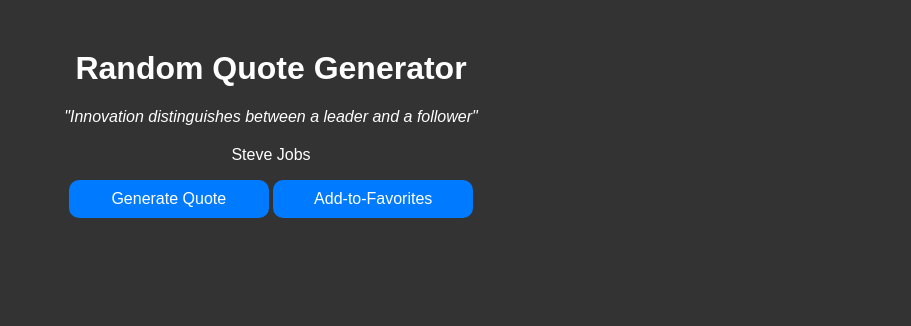
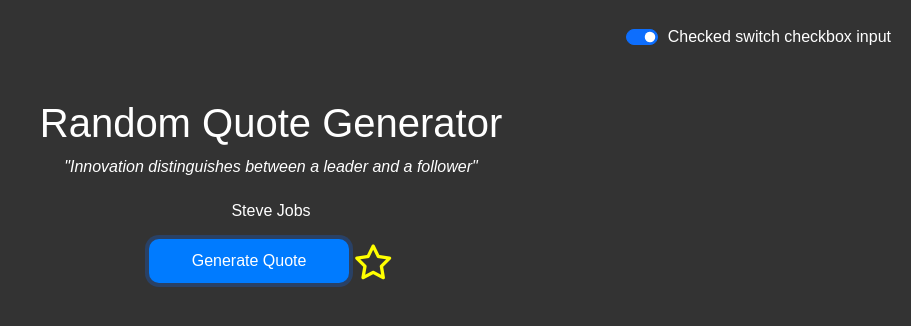
Before and after one commit to evka07/random-quote, a website with bundled scripts: page src/index.html in a window 1280 px wide. Both pictures are taken after a click on the button "Generate Quote". Shown: the whole page, without its empty margins (369-1280 px from the left). Built offline with nearby package versions, Linux system fonts and the light colour scheme.

Commit message:
favorite icon is added

```diff
--- a/src/index.html
+++ b/src/index.html
@@ -5,10 +5,18 @@
     <meta name="viewport"
           content="width=device-width, user-scalable=no, initial-scale=1.0, maximum-scale=1.0, minimum-scale=1.0">
     <meta http-equiv="X-UA-Compatible" content="ie=edge">
+    <link href="https://cdn.jsdelivr.net/npm/bootstrap@5.1.3/dist/css/bootstrap.min.css" rel="stylesheet" integrity="sha384-1BmE4kWBq78iYhFldvKuhfTAU6auU8tT94WrHftjDbrCEXSU1oBoqyl2QvZ6jIW3" crossorigin="anonymous">
+    <link rel="stylesheet" href="https://use.fontawesome.com/releases/v6.0.0/css/all.css">
     <link rel="stylesheet" href="style.css">
     <title>random-quotes</title>
 </head>
 <body>
+<header>
+    <div class="form-check form-switch">
+        <input class="form-check-input" type="checkbox" role="switch" id="flexSwitchCheckChecked" checked>
+        <label class="form-check-label" for="flexSwitchCheckChecked">Checked switch checkbox input</label>
+    </div>
+</header>
 <div class = 'container'>
     <h1>Random Quote Generator</h1>
     <p id = 'quote' class = "quote">
@@ -16,9 +24,7 @@
     </p>
     <p id = 'quote-author'></p>
     <button id = 'generate-btn' class="btn">Generate Quote</button>
-    <button id = 'toggle-favorite-btn' class="fav-btn">Add-to-Favorites</button>
-</div>
-
+    <i id = 'toggle-favorite-btn' class="fa-regular fa-star"></i>
 <div class="favorites-container" id="favorites-container">
     <!-- Favorite quotes will be dynamically added here -->
 </div>
--- a/src/script.js
+++ b/src/script.js
@@ -1,12 +1,17 @@
 import quotes from "./quotes.js";
+import switchTheme from "./theme.js";
 
 const quoteElement = document.getElementById('quote');
 const generateBtn = document.getElementById('generate-btn');
 const quoteAuthorElement = document.getElementById('quote-author');
 const toggleFavoriteBtn = document.getElementById('toggle-favorite-btn');
 const favoritesContainer = document.getElementById('favorites-container');
+const switchBackground = document.querySelector('.form-check-input');
+
+
 
 let currentQuoteIndex;
+
 
 function generateRandomQuote() {
     currentQuoteIndex = Math.floor(Math.random() * quotes.length);
@@ -16,10 +21,10 @@
     quoteElement.textContent = quote;
     quoteAuthorElement.textContent = author;
     toggleFavoriteBtn.style.display = 'inline-block';
-    toggleFavoriteBtn.textContent = randomQuote.isFavorite
-        ? 'Remove'
-        : 'Add-to-Favorites'
+    toggleFavoriteBtn.classList.toggle('fa-solid', randomQuote.isFavorite);
+    toggleFavoriteBtn.classList.toggle('fa-regular', !randomQuote.isFavorite);
 }
+
 
 function toggleFavorite() {
     console.log(currentQuoteIndex);
@@ -27,9 +32,8 @@
         const currentQuote = quotes[currentQuoteIndex];
         currentQuote.isFavorite = !currentQuote.isFavorite;
         console.log(quotes)
-        toggleFavoriteBtn.textContent = currentQuote.isFavorite
-            ? 'Remove'
-            : 'Add-to-Favorites'
+        toggleFavoriteBtn.classList.toggle('fa-solid', currentQuote.isFavorite);
+        toggleFavoriteBtn.classList.toggle('fa-regular', !currentQuote.isFavorite);
 
         if (currentQuote.isFavorite) {
             const favoriteCard = document.createElement('div');
@@ -55,7 +59,9 @@
 
 }
 
+
+
 generateBtn.addEventListener('click', generateRandomQuote);
 toggleFavoriteBtn.addEventListener('click', toggleFavorite);
-
+switchBackground.addEventListener('click', switchTheme)
 // generateRandomQuote();
--- a/src/style.css
+++ b/src/style.css
@@ -3,9 +3,18 @@
     background-color: #333; /* Dark background color */
     color: #fff; /* Text color */
 }
+.form-check {
+    margin: 25px 20px;
+    display: flex;
+    justify-content: end;
+    gap: 10px;
+}
+.form-input {
+    background-color: #ffffff;
+    color: #333;
+}
 
 .container {
-    max-width: 600px;
     margin: 50px auto;
     text-align: center;
 }
@@ -21,7 +30,7 @@
     padding: 10px 20px;
     margin: 10px;
     border-radius: 8px;
-    width: 25%;
+    width: 250px;
 }
 .author {
     font-style: italic;
@@ -37,17 +46,15 @@
     border-radius: 10px;
     width: 200px;
 }
-.fav-btn {
+
+
+.fa-star {
     display: none;
-    padding: 10px 20px;
-    font-size: 16px;
-    background-color: #007bff;
-    color: #fff;
-    border: none;
+    color: #ffffff;
+    font-size: 35px;
     cursor: pointer;
-    border-radius: 10px;
-    width: 200px;
-
+    color: yellow;
+    vertical-align: middle;
 }
 .quote {
     margin-bottom: 20px;
--- /dev/null
+++ b/src/theme.js
@@ -0,0 +1,17 @@
+function switchTheme (){
+    const body = document.querySelector('body');
+    let darkMode = body.style.backgroundColor
+
+    // Меняем цвет фона в зависимости от состояния
+    if (darkMode) {
+        document.body.style.backgroundColor = '#333'; // Темный фон
+        document.body.style.color = '#fff'; // Белый текст
+    } else {
+        document.body.style.backgroundColor = '#fff'; // Светлый фон
+        document.body.style.color = '#000'; // Черный текст
+    }
+}
+
+
+
+export default switchTheme
```
